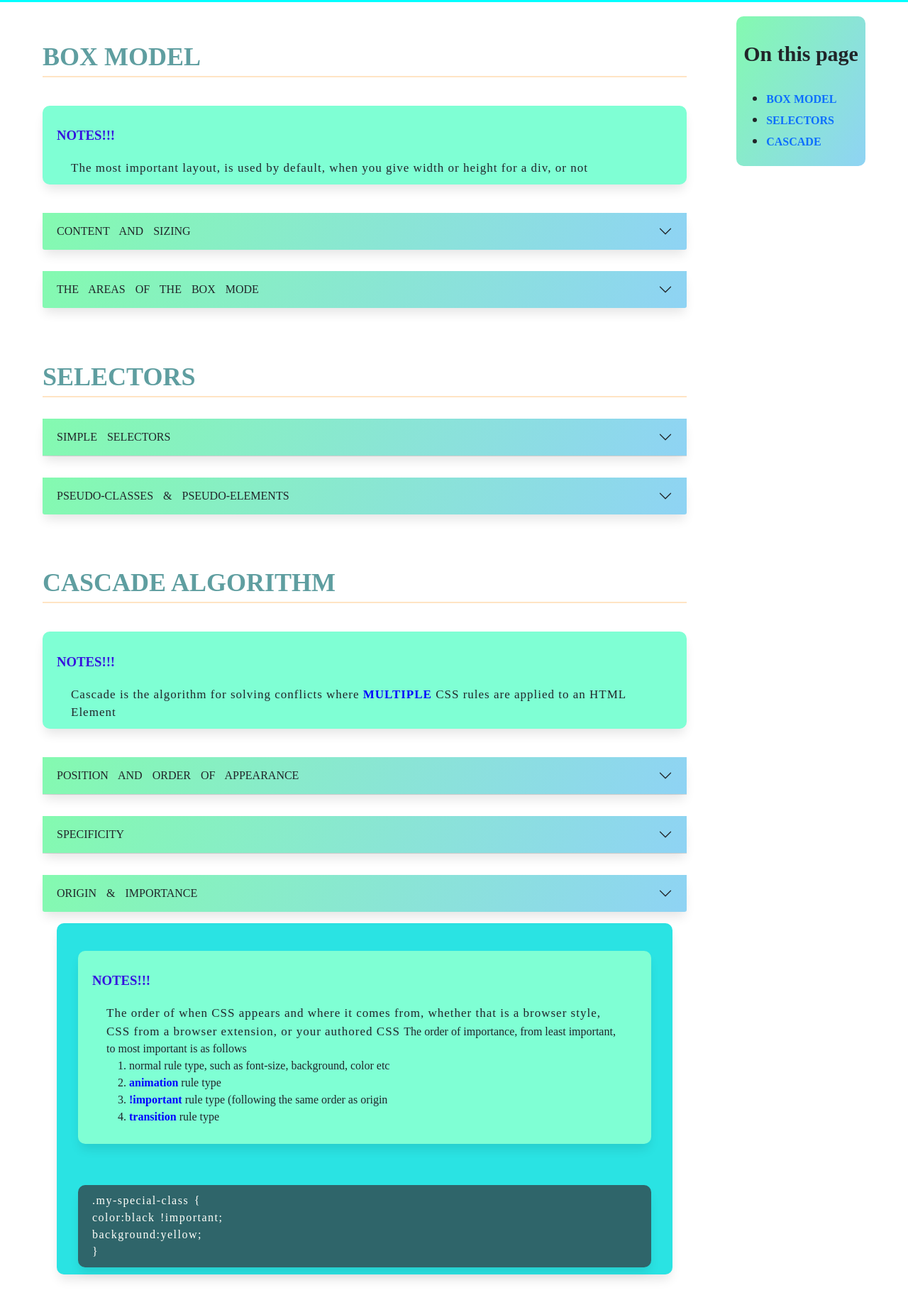
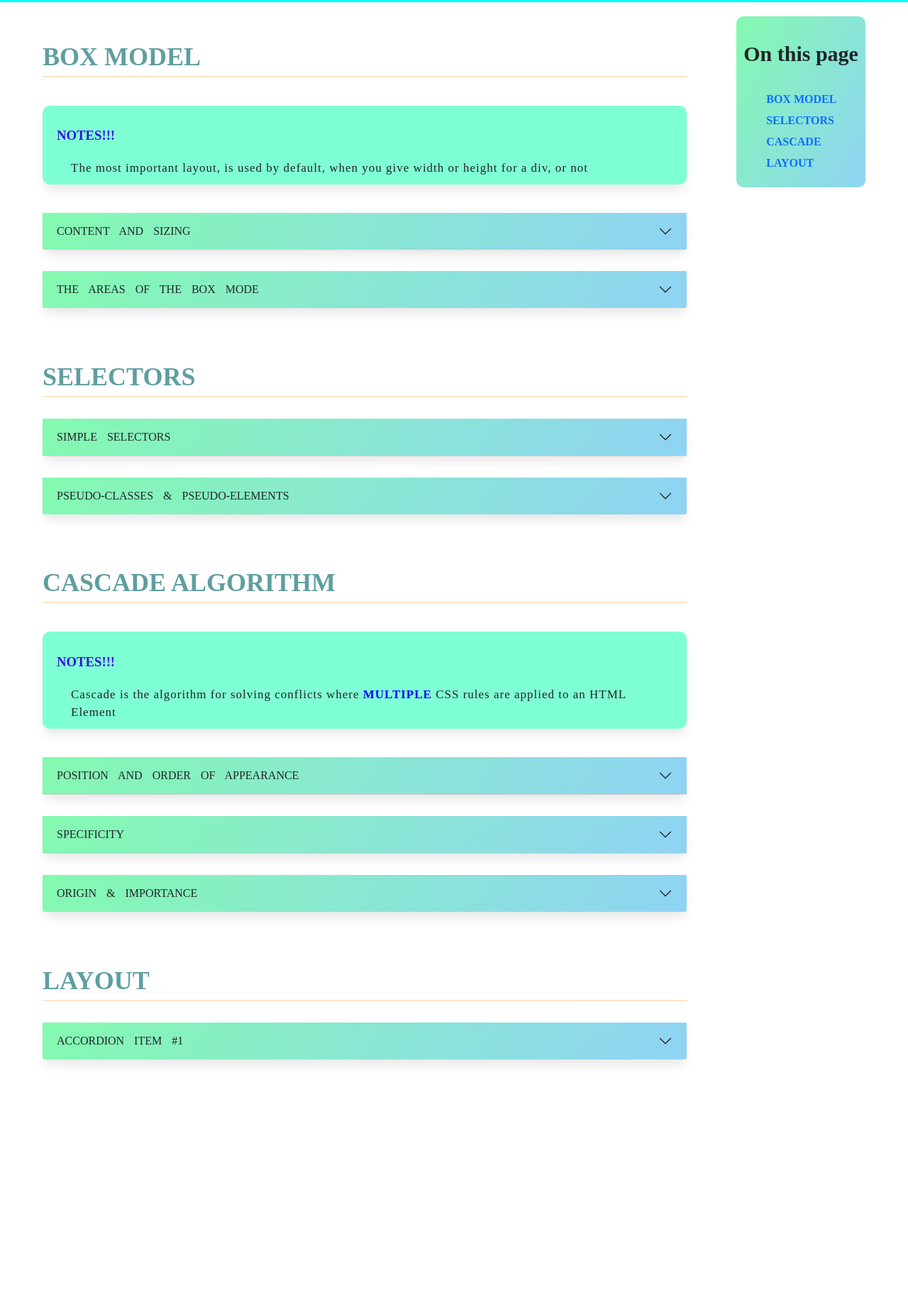
Before and after one commit to raymanu404/learning_web, a website with bundled scripts: page src/html/learining-css.html in a window 1280 px wide. Shown: the part 47-1879 px from the top of the page at 71% size. After the commit the page ends 1560 px from the top, so only its background shows below. Built offline with nearby package versions, Linux system fonts and the light colour scheme.

Commit message:
prepare layout section

```diff
--- a/src/css/learning-css.css
+++ b/src/css/learning-css.css
@@ -81,6 +81,7 @@ example-template ul li {
   display: flex;
   flex-direction: column;
   gap: 30px;
+  z-index: -1;
 }
 
 .code_segment_class {
@@ -103,3 +104,7 @@ example-template ul li {
 .special_link_class:hover {
   opacity: 0.9;
 }
+
+side-nav-template div ul {
+  list-style-type: none;
+}
--- a/src/html/learining-css.html
+++ b/src/html/learining-css.html
@@ -780,7 +780,7 @@
                                     Origin & Importance
                                 </button>
                             </h2>
-                            <div id="flush-cascade-section-example-3" class="accordion-collapse collapse show"
+                            <div id="flush-cascade-section-example-3" class="accordion-collapse collapse "
                                 aria-labelledby="cascade-section-head-id-example-2"
                                 data-bs-parent="#cascade-section-accordion-container-id">
                                 <div class="accordion-body d-flex flex-column gap-4">
@@ -831,6 +831,47 @@
                 </section-template>
                 <!-- END OF SECTION -->
 
+                <!--  SECTION -->
+                <section-template id="layout-section">
+                    <!-- SECTION TITLE -->
+                    <div slot="section-title-legend">LAYOUT</div>
+                    <div class="accordion accordion-flush" id="unique-id" slot="section-example-container-legend">
+                        <div class="accordion-item">
+                            <h2 class="accordion-header" id="flush-headingOne">
+                                <button class="accordion-button collapsed" type="button" data-bs-toggle="collapse"
+                                    data-bs-target="#flush-collapseOne-unique-name" aria-expanded="false"
+                                    aria-controls="flush-collapseOne">
+                                    Accordion Item #1
+                                </button>
+                            </h2>
+                            <div id="flush-collapseOne-unique-name" class="accordion-collapse collapse"
+                                aria-labelledby="flush-headingOne" data-bs-parent="#unique-id">
+                                <div class="accordion-body">
+                                    <!--EXAMPLE 1 -->
+                                    <example-template slot="section-example-container-legend">
+                                        <span slot="example-slot-legend">INPUT & LABEL</span>
+                                        <span slot="example-number-legend">1</span>
+                                        <div slot="example-container-slot-legend">
+
+                                        </div>
+
+                                        <!-- NOTES -->
+                                        <notes-template slot="example-container-slot-legend">
+                                            <div slot="notes-slot-legend">
+
+                                            </div>
+                                        </notes-template>
+                                        <!--END OF  NOTES -->
+
+                                    </example-template>
+                                    <!--END OF EXAMPLE -->
+                                </div>
+                            </div>
+                        </div>
+                    </div>
+                </section-template>
+                <!-- END OF SECTION -->
+
             </div>
             <!-- END OF MAIN-->
 
@@ -841,6 +882,7 @@
                         <li><a href="#box-model-section" class="link-primary">BOX MODEL</a></li>
                         <li><a href="#selectors-section" class="link-primary">SELECTORS</a></li>
                         <li><a href="#cascade-section" class="link-primary">CASCADE</a></li>
+                        <li><a href="#layout-section" class="link-primary">LAYOUT</a></li>
                     </ul>
                 </div>
             </side-nav-template>
```
